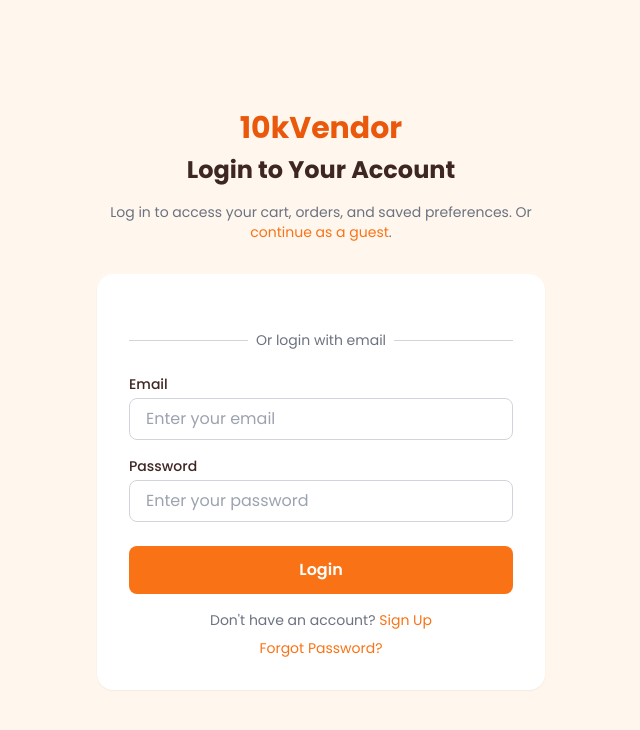
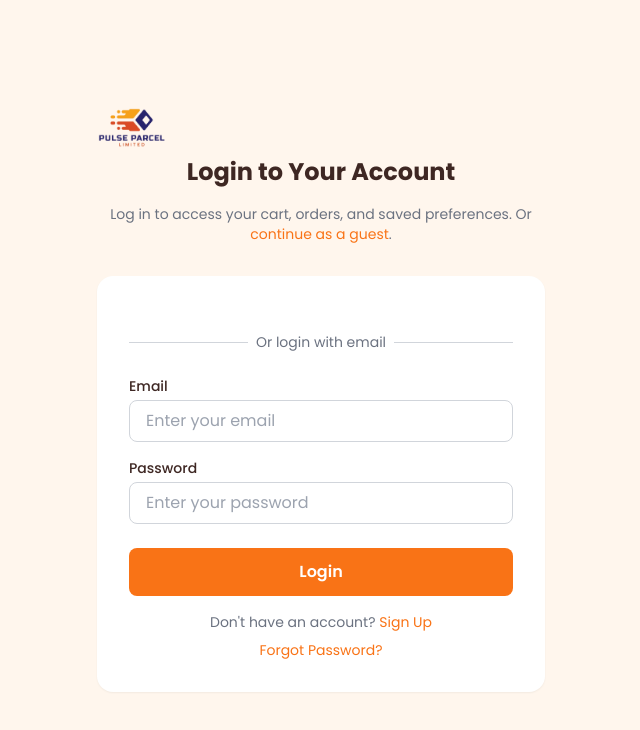
Before and after one commit to divineshedrack33220/PULSE-PARCEL, a website: page public/login.html in a window 1280 px wide. Shown: the whole page, without its empty margins (319-959 px from the left). Drawn offline with nearby package versions, Linux system fonts and the light colour scheme.

Commit message:
Update login.html

```diff
--- a/public/login.html
+++ b/public/login.html
@@ -113,7 +113,11 @@
 <body>
     <main class="w-full max-w-md">
         <div class="text-center mb-8">
-            <div class="text-3xl font-bold text-orange-600">10k<span class="text-brown-800">Vendor</span></div>
+             <img
+            src="static/WhatsApp_Image_2025-11-14_at_15.22.15_e0a3a264-removebg-preview.png"
+            alt="Pulse Parcel Logo"
+            class="h-10 w-auto"
+        />
             <h1 class="text-2xl font-bold mt-2 mb-4">Login to Your Account</h1>
             <p class="text-sm text-gray-500 mb-6">Log in to access your cart, orders, and saved preferences. Or <a href="/index.html" class="text-orange-500 hover:text-orange-600">continue as a guest</a>.</p>
         </div>
```
